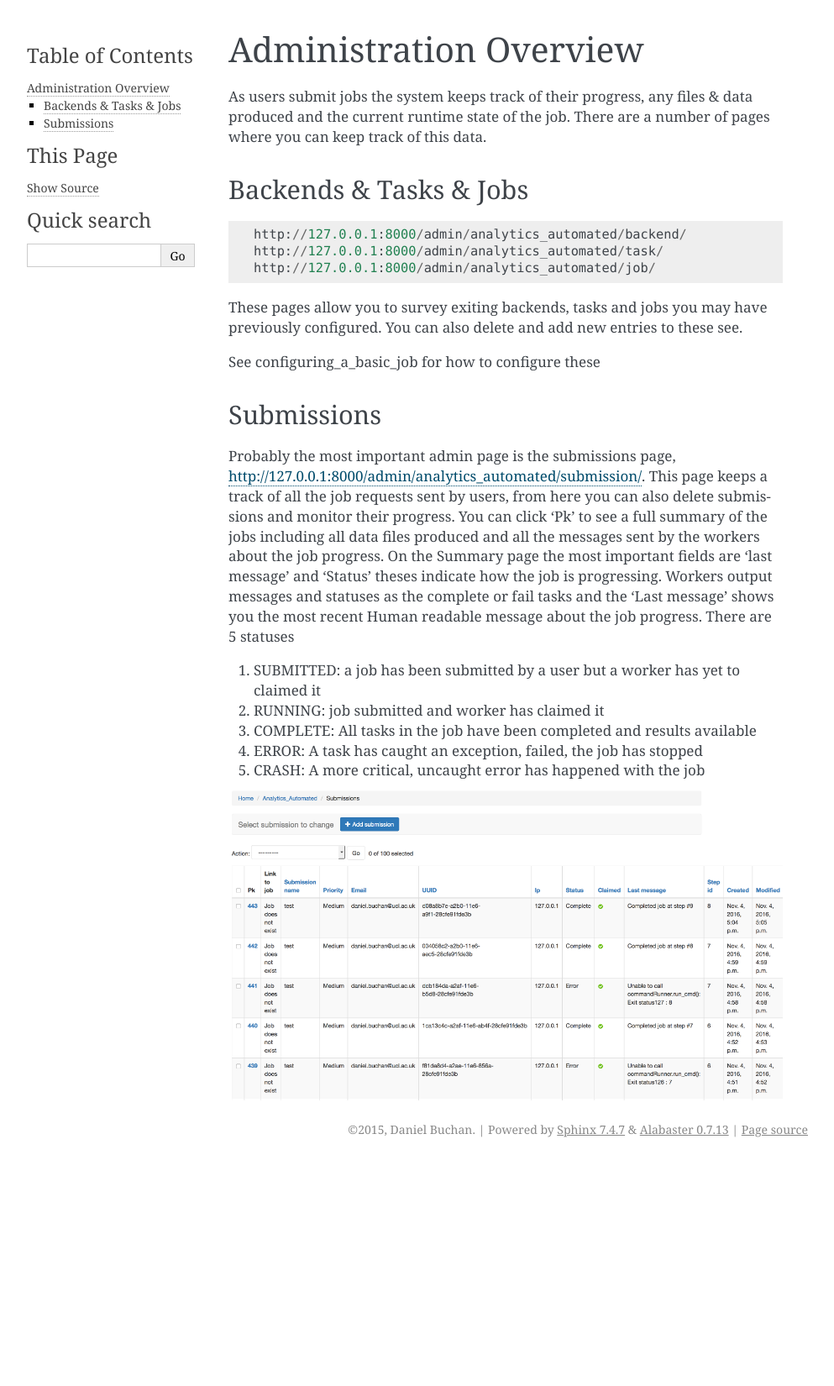
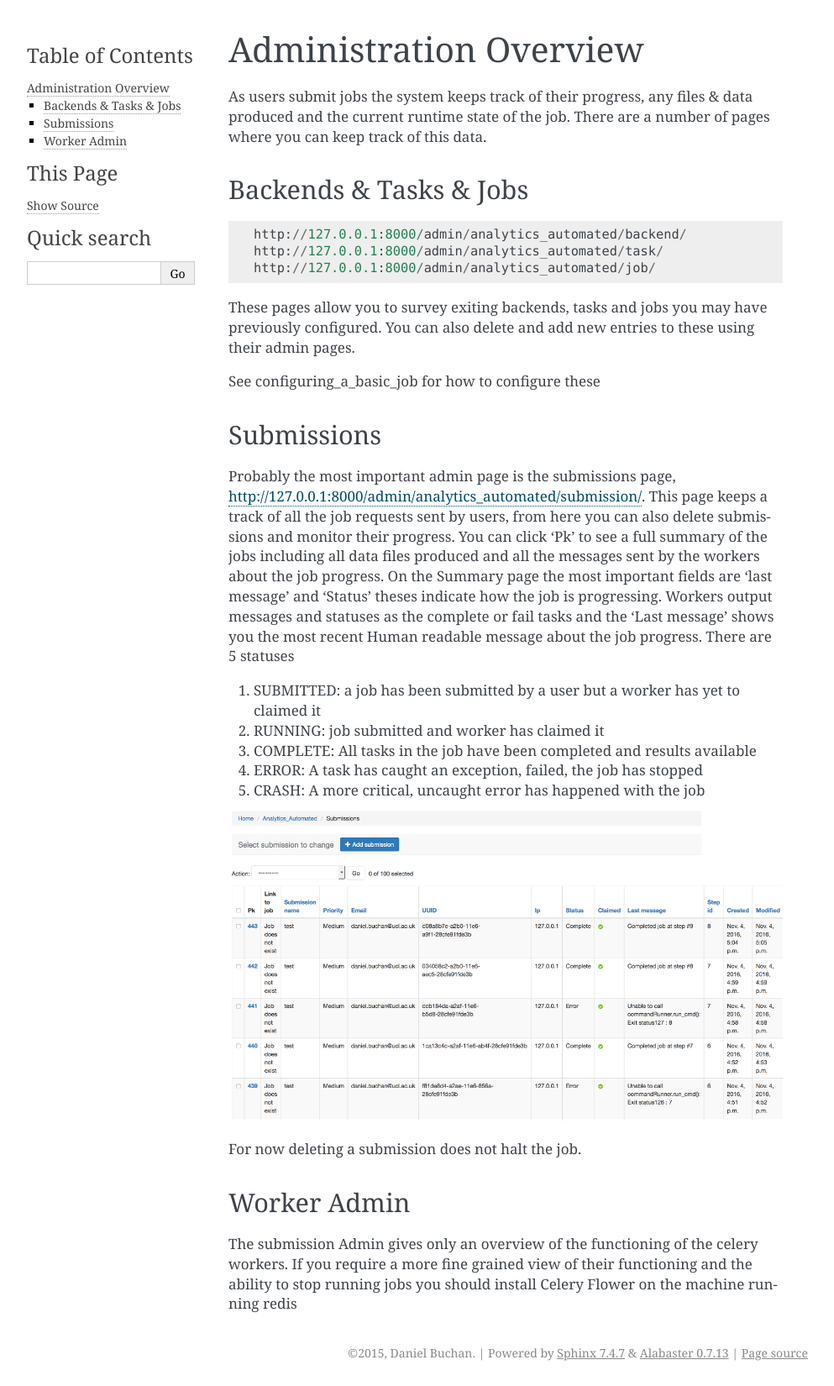
Before and after one commit to AnalyticsAutomated/analytics_automated, a Sphinx documentation site: the page built from docs/job_admin.rst, in a window 1280 px wide. Shown: the whole page at 84% size, without its empty margins (148-1141 px from the left). Built offline with Sphinx 7.4.7, drawn with Linux system fonts in a browser that asks for light colours; before the commit the page ends 1384 px from its top, so only the background shows below that.

Commit message:
tidied docs

```diff
--- a/docs/configuration_settings.rst
+++ b/docs/configuration_settings.rst
@@ -33,6 +33,7 @@
 message with the following
 
 ::
+
   EMAIL_SUBJECT_STRING = 'A_A Job Completion'
   EMAIL_MESSAGE_STRING = 'Your analysis is complete.\nYou can retrieve the ' \
                        'results from http://localhost/analytics_automated/' \
--- a/docs/job_admin.rst
+++ b/docs/job_admin.rst
@@ -17,7 +17,7 @@
   http://127.0.0.1:8000/admin/analytics_automated/job/
 
 These pages allow you to survey exiting backends, tasks and jobs you may have
-previously configured. You can also delete and add new entries to these see.
+previously configured. You can also delete and add new entries to these using their admin pages.
 
 See configuring_a_basic_job for how to configure these
 
@@ -39,3 +39,12 @@
 5. CRASH: A more critical, uncaught error has happened with the job
 
 .. image:: submission_example.png
+
+For now deleting a submission does not halt the job.
+
+Worker Admin
+^^^^^^^^^^^^
+
+The submission Admin gives only an overview of the functioning of the celery workers.
+If you require a more fine grained view of their functioning and the ability to
+stop running jobs you should install Celery Flower on the machine running redis
--- a/docs/todo.rst
+++ b/docs/todo.rst
@@ -9,6 +9,7 @@
 5. Non-linear jobs (i.e tasks with multiple parents)
 6. HADOOP/Spark?
 7. Raw Python support
+8. Deleting a submission should stop the workers processing it
 
 Production things
 -----------------
```
Also changed, not shown: docs/advanced.rst (+16 -10 lines).
